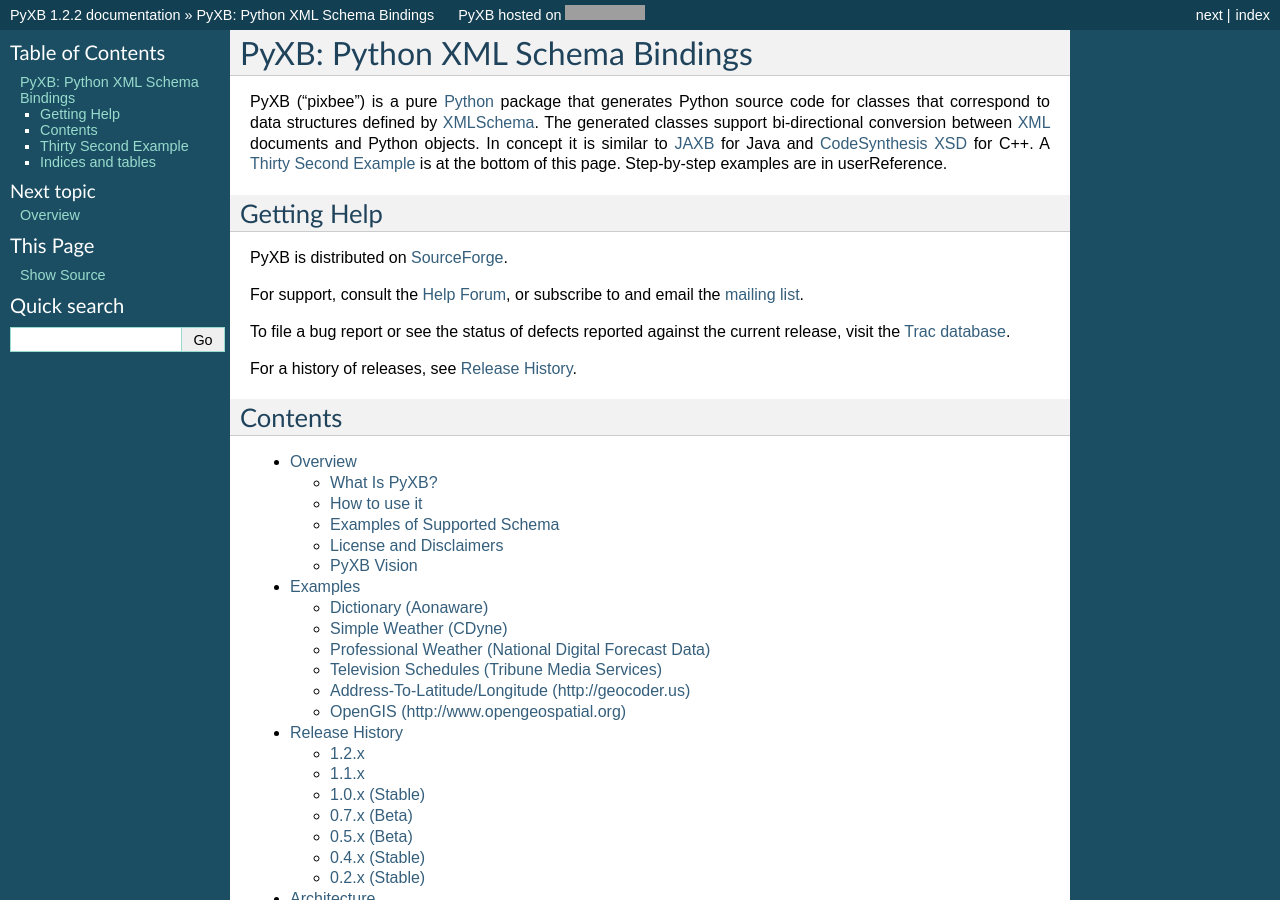
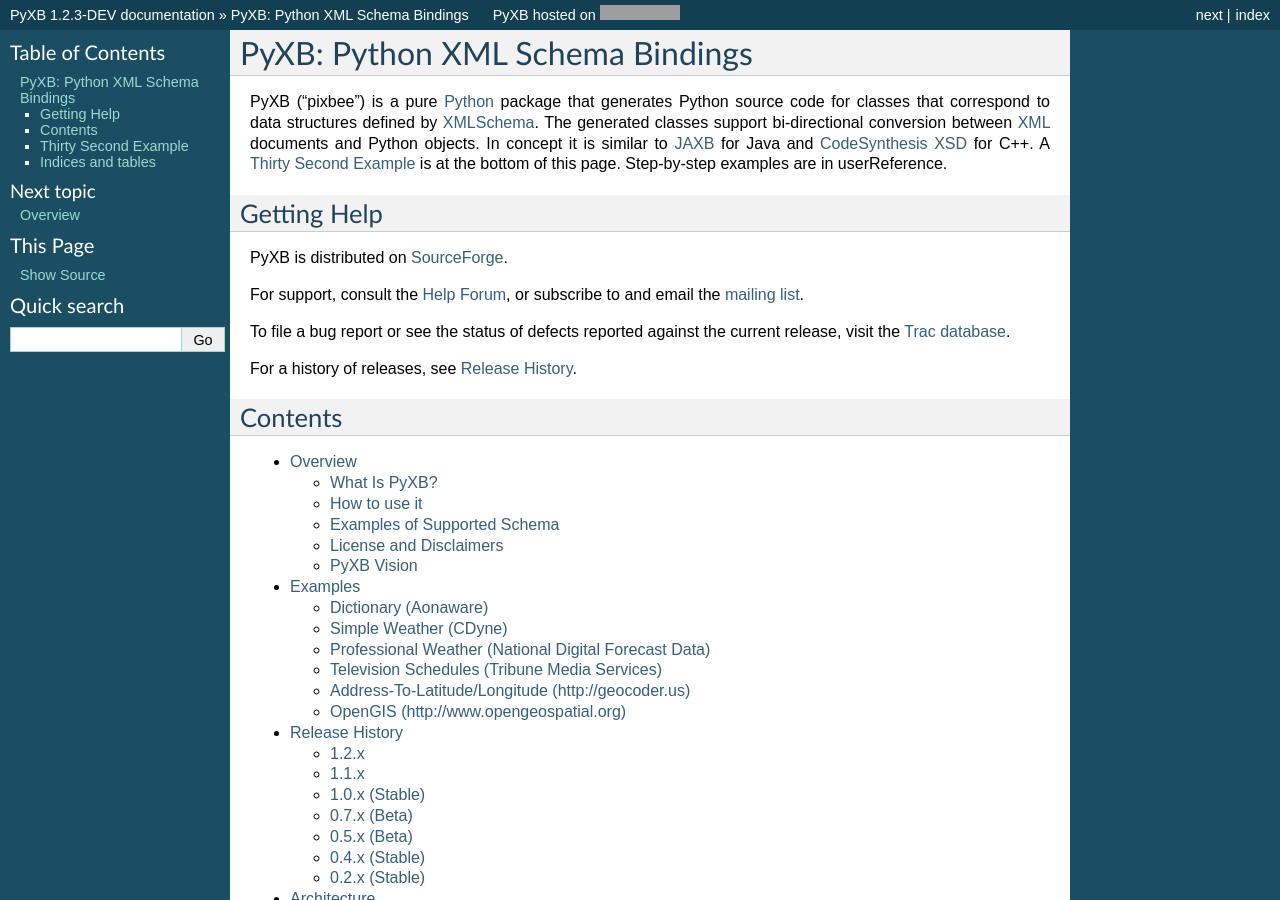
Before and after one commit to pabigot/pyxb, a Sphinx documentation site: the page built from doc/index.txt, in a window 1280 px wide and 900 px high. Built offline with Sphinx 7.4.7, drawn with Linux system fonts in a browser that asks for light colours; pages that are not in the unit, such as notebooks, are missing from menus; some of the changed text lies outside the part shown; grey boxes are pictures that could not be loaded.

Commit message:
Update for development version 1.2.3-DEV

```diff
--- a/README.txt
+++ b/README.txt
@@ -1,5 +1,5 @@
 PyXB -- Python W3C XML Schema Bindings
-Version 1.2.2
+Version 1.2.3-DEV
 
 This source release includes pre-built bundles for common XML namespaces,
 assorted web service namespaces, and SAML.  A bundle for over 75 namespaces
--- a/doc/conf.py
+++ b/doc/conf.py
@@ -47,7 +47,7 @@
 # The short X.Y version.
 version = '1.2'
 # The full version, including alpha/beta/rc tags.
-release = '1.2.2'
+release = '1.2.3-DEV'
 
 # The language for content autogenerated by Sphinx. Refer to documentation
 # for a list of supported languages.
--- a/pyxb/__init__.py
+++ b/pyxb/__init__.py
@@ -60,7 +60,7 @@
         if issubclass(self.__class__.mro()[-2], ( list, dict )):
             super(cscRoot, self).__init__(*args)
 
-__version__ = '1.2.2'
+__version__ = '1.2.3-DEV'
 """The version of PyXB"""
 
 __url__ = 'http://pyxb.sourceforge.net'
--- a/setup.py
+++ b/setup.py
@@ -1,7 +1,7 @@
 #!/usr/bin/env python
 
 # The current version of the system.  Format is #.#.#[-DEV].
-version = '1.2.2'
+version = '1.2.3-DEV'
 
 import distutils.sysconfig
 
```
